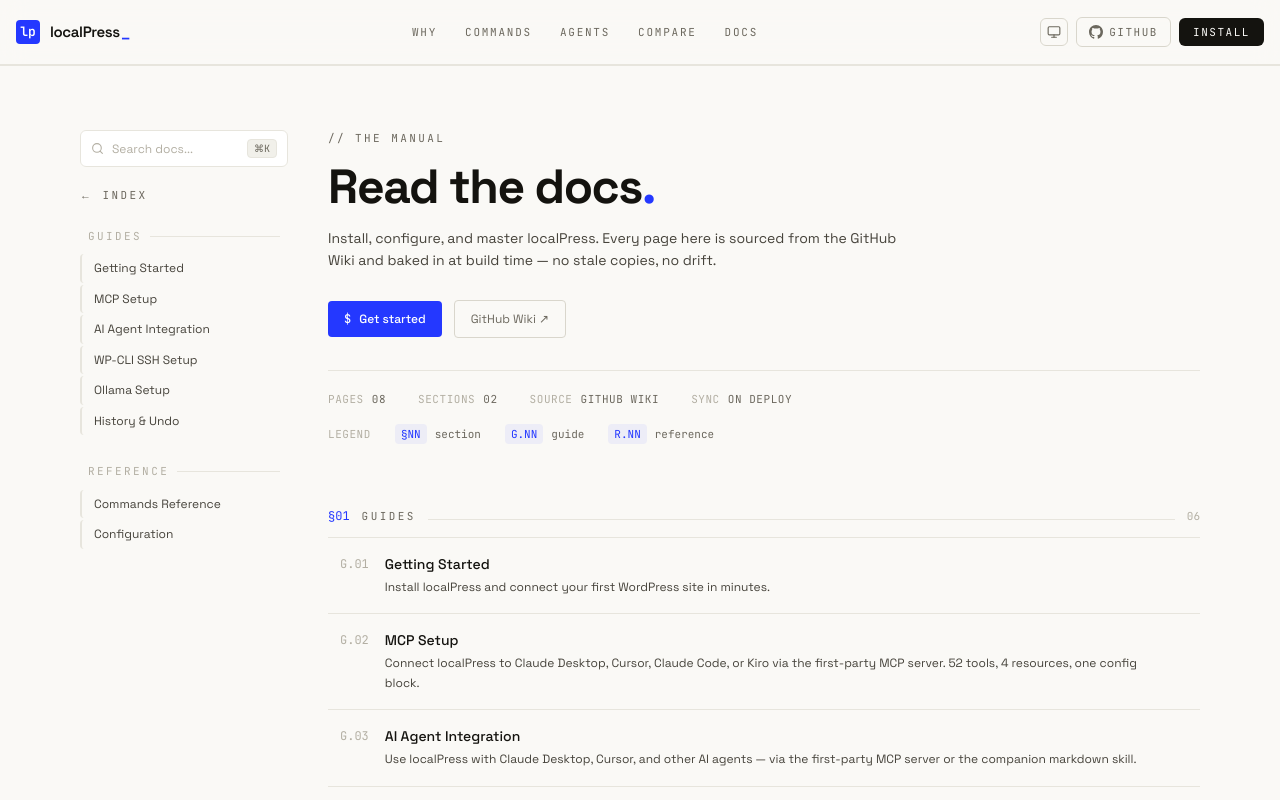
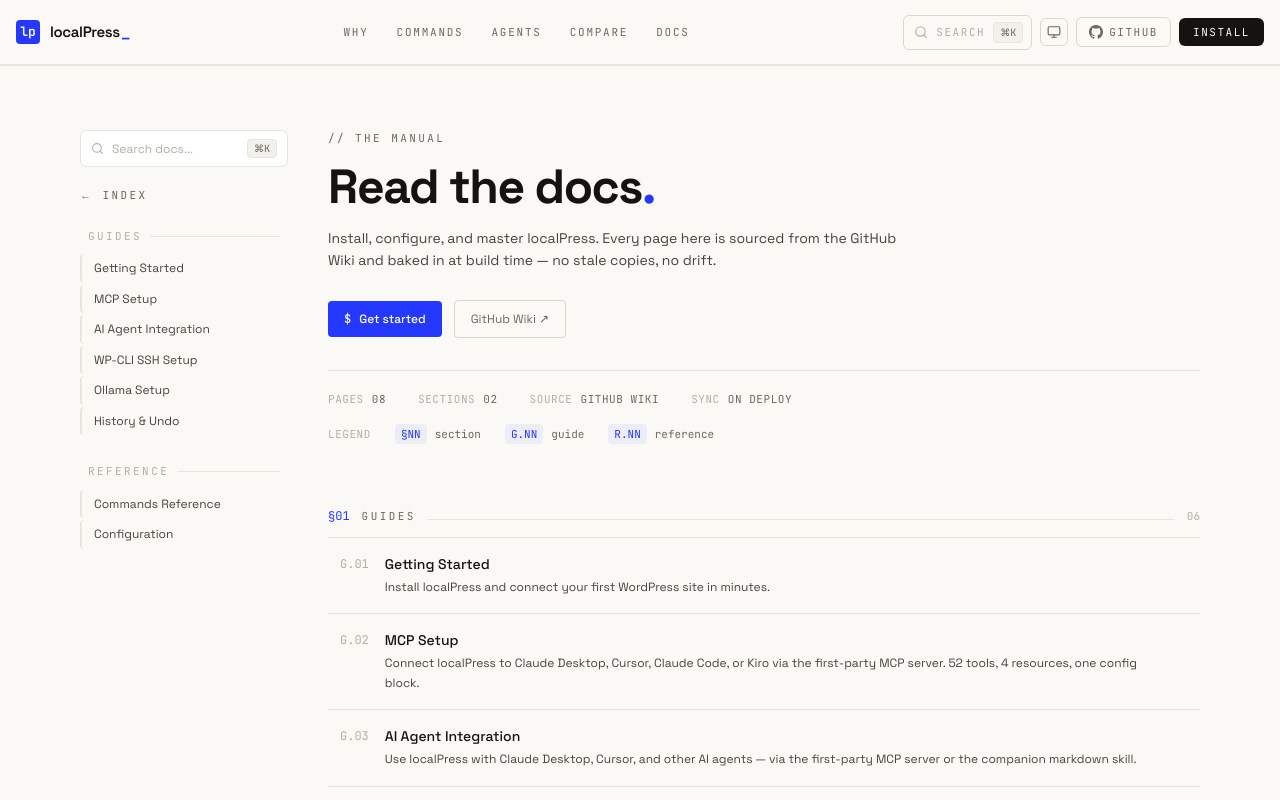
Before and after one commit to gfargo/localpress-www, a Next.js app: page /docs in a window 1280 px wide. Shown: the top 800 px of the page. Built offline with nearby package versions, Linux system fonts and the light colour scheme.

Commit message:
feat: move DocsSearch to layout and remove from docs layout
Co-authored-by: Griffen Fargo <3642037+gfargo@users.noreply.github.com>

```diff
--- a/app/docs/layout.tsx
+++ b/app/docs/layout.tsx
@@ -1,8 +1,7 @@
 import type { Metadata } from "next"
-import { getWikiCategories, wikiPages } from "@/lib/wiki-manifest"
+import { getWikiCategories } from "@/lib/wiki-manifest"
 import { DocsSidebar } from "@/components/docs/DocsSidebar"
 import { DocsMobileNav } from "@/components/docs/DocsMobileNav"
-import { DocsSearch } from "@/components/docs/DocsSearch"
 
 export const metadata: Metadata = {
   title: {
@@ -19,7 +18,6 @@ export default function DocsLayout({ children }: { children: React.ReactNode })
       className="min-h-screen"
       style={{ background: "var(--bg)", borderTop: "1px solid var(--wire)" }}
     >
-      <DocsSearch pages={wikiPages} />
       <DocsMobileNav categories={categories} />
       <div className="container mx-auto max-w-6xl px-4">
         <div className="flex gap-10 py-12 lg:py-16">
--- a/app/layout.tsx
+++ b/app/layout.tsx
@@ -5,6 +5,8 @@ import "./globals.css";
 import { Header } from "@/components/Header";
 import { Footer } from "@/components/Footer";
 import { themeInitScript } from "@/components/ThemeToggle";
+import { DocsSearch } from "@/components/docs/DocsSearch";
+import { wikiPages } from "@/lib/wiki-manifest";
 
 const spaceGrotesk = Space_Grotesk({
   variable: "--font-space-grotesk",
@@ -99,6 +101,7 @@ export default function RootLayout({
         <Header />
         <main className="flex-1">{children}</main>
         <Footer />
+        <DocsSearch pages={wikiPages} />
         <Analytics />
       </body>
     </html>
--- a/components/Header.tsx
+++ b/components/Header.tsx
@@ -3,6 +3,7 @@
 import { useState, useEffect } from "react";
 import Link from "next/link";
 import { ThemeToggle } from "./ThemeToggle";
+import { openDocsSearch } from "./docs/DocsSearch";
 
 const navLinks = [
   { href: "/#features", label: "why" },
@@ -60,6 +61,25 @@ export function Header() {
         </nav>
 
         <div className="flex items-center gap-2">
+          <button
+            type="button"
+            onClick={openDocsSearch}
+            aria-label="Search documentation"
+            className="hidden items-center gap-2 rounded-md py-1.5 pl-2.5 pr-2 transition-colors hover-wire md:flex"
+            style={{ border: "1px solid var(--border)", color: "var(--muted)" }}
+          >
+            <svg className="h-3.5 w-3.5 shrink-0" viewBox="0 0 24 24" fill="none" stroke="currentColor" strokeWidth="2" strokeLinecap="round" strokeLinejoin="round" aria-hidden="true">
+              <circle cx="11" cy="11" r="8" />
+              <path d="m21 21-4.3-4.3" />
+            </svg>
+            <span className="font-mono text-[11px] uppercase tracking-[0.14em]">Search</span>
+            <kbd
+              className="rounded px-1.5 py-0.5 font-mono text-[0.625rem]"
+              style={{ background: "var(--raised)", border: "1px solid var(--wire)", color: "var(--dim)" }}
+            >
+              ⌘K
+            </kbd>
+          </button>
           <ThemeToggle />
           <a
             href="https://github.com/gfargo/localpress"
@@ -112,6 +132,21 @@ export function Header() {
           style={{ borderTop: "1px solid var(--wire)", background: "var(--bg)" }}
         >
           <nav className="container mx-auto flex flex-col px-4 py-3" aria-label="Mobile navigation">
+            <button
+              type="button"
+              onClick={() => {
+                setOpen(false);
+                openDocsSearch();
+              }}
+              className="mb-2 flex items-center gap-2 rounded-md px-3 py-2.5"
+              style={{ border: "1px solid var(--border)", background: "var(--surface)", color: "var(--muted)" }}
+            >
+              <svg className="h-4 w-4 shrink-0" viewBox="0 0 24 24" fill="none" stroke="currentColor" strokeWidth="2" strokeLinecap="round" strokeLinejoin="round" aria-hidden="true">
+                <circle cx="11" cy="11" r="8" />
+                <path d="m21 21-4.3-4.3" />
+              </svg>
+              <span className="font-mono text-[11px] uppercase tracking-[0.14em]">Search docs</span>
+            </button>
             {navLinks.map(({ href, label }) => (
               <Link
                 key={href}
```
